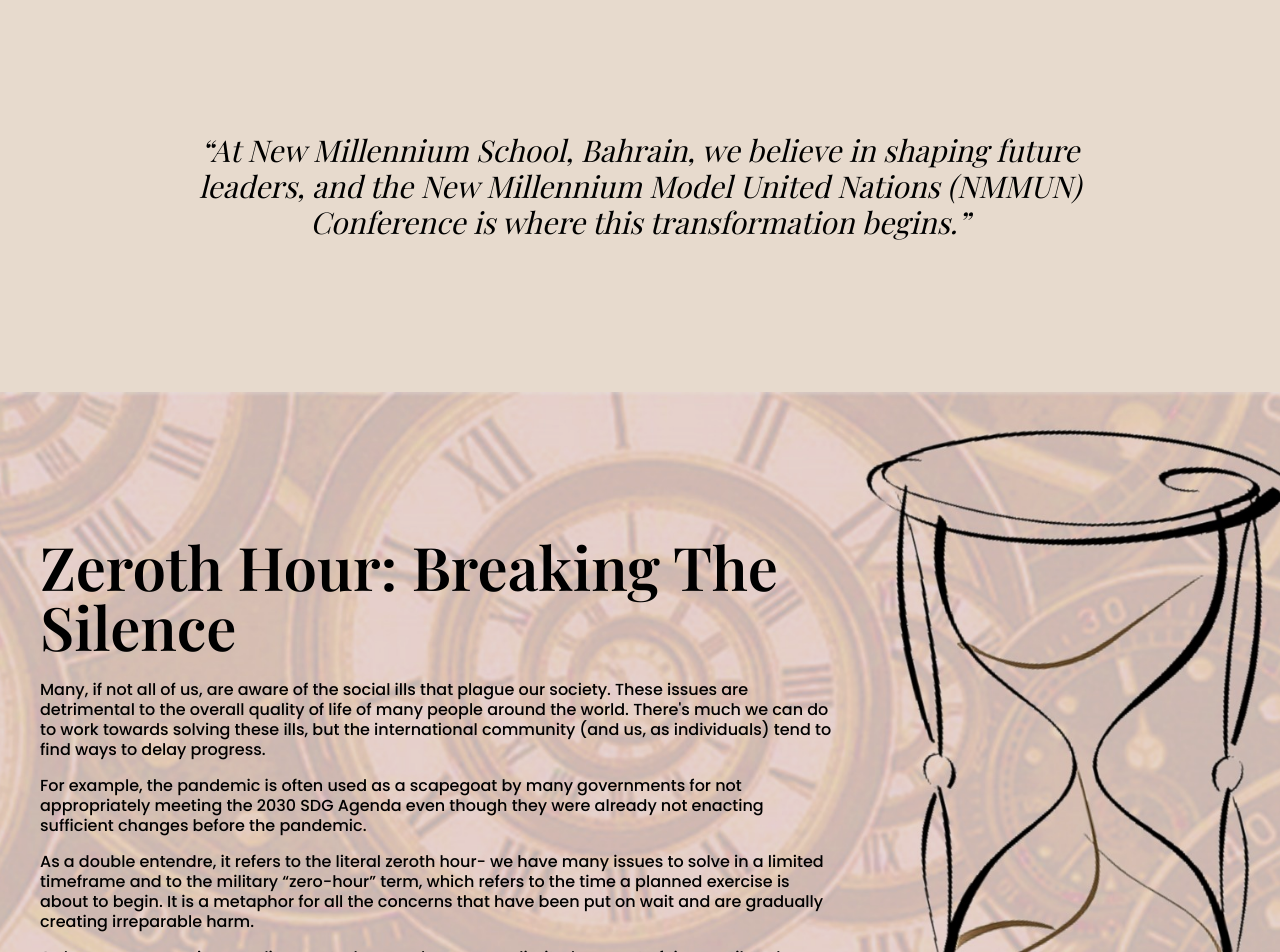
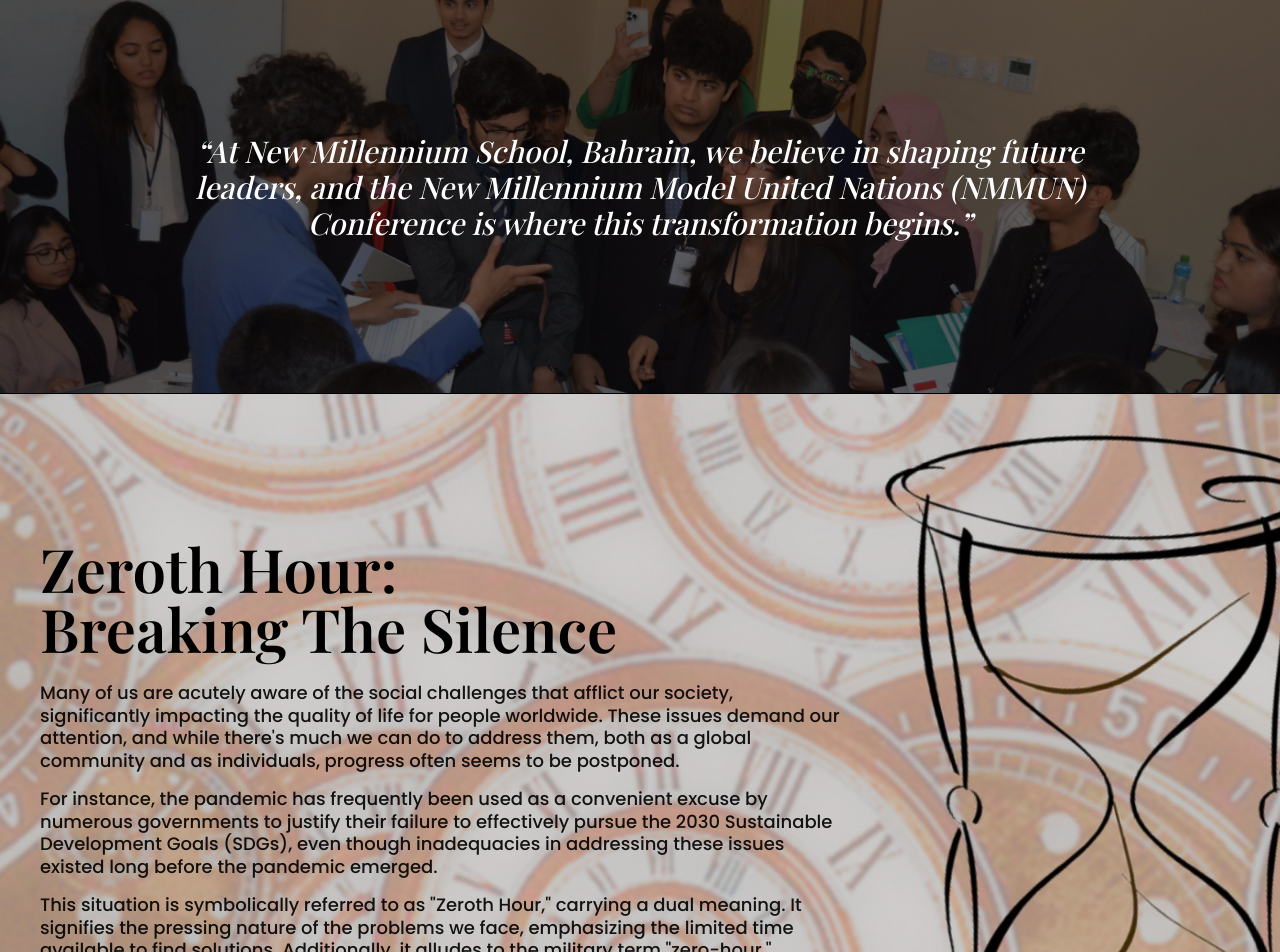
Before and after one commit to yuvi0110/nmmun, a Next.js app: page / in a window 1280 px wide. Shown: the part 820-1772 px from the top of the page. Built offline with nearby package versions, Linux system fonts and the light colour scheme; a web font is replaced by a local one.

Commit message:
k fuk in

```diff
--- a/components/content/details.tsx
+++ b/components/content/details.tsx
@@ -17,7 +17,7 @@
 }) => {
 	return (
 		<motion.p
-			className={`text-base opacity-75 leading-tight mt-4 ${className}`}
+			className={`text-lg leading-tight mt-4 font-medium ${className}`}
 			variants={inViewVariants}
 			initial={reverse ? "fromLeft" : "fromRight"}
 			whileInView={inViewVariants.visible(opacity || 1)}
--- a/components/content/faq.tsx
+++ b/components/content/faq.tsx
@@ -40,11 +40,9 @@
 				</AccordionItemPanel> */}
 			{/* </AccordionItem> */}
 			<div className="space-y-4 mb-4">
-				<details
-					className="group [&_summary::-webkit-details-marker]:hidden"
-				>
-					<summary className="flex cursor-pointer items-center justify-between gap-1.5 p-4 text-black border-b border-gray-400">
-						<h2 className="font-semibold">{title}</h2>
+				<details className="group [&_summary::-webkit-details-marker]:hidden">
+					<summary className="flex cursor-pointer items-center justify-between gap-2 p-4 text-black border-b-2 border-[#a6baad]">
+						<h2 className="font-semibold text-lg">{title}</h2>
 
 						<svg
 							className="h-5 w-5 shrink-0 transition duration-300 group-open:-rotate-180"
@@ -62,7 +60,9 @@
 						</svg>
 					</summary>
 
-					<p className="mt-4 px-4 leading-relaxed text-gray-700">{info}</p>
+					<p className="mt-4 px-4 leading-relaxed text-black opacity-80 text-lg">
+						{info}
+					</p>
 				</details>
 			</div>
 		</motion.div>
--- a/components/content/masonry.tsx
+++ b/components/content/masonry.tsx
@@ -18,7 +18,7 @@
 }) => {
 	return (
 		<div className="w-full mt-6">
-			<Heading className="mb-8" delay={1.6} reverse>
+			<Heading className="mb-8" reverse>
 				{title}
 			</Heading>
 
--- a/components/content/quote.tsx
+++ b/components/content/quote.tsx
@@ -17,7 +17,7 @@
 		<div className="flex items-start gap-4 w-full md:w-4/5 mx-auto">
 			{/* <span className="text-7xl md:text-9xl font-bold font-display">‟</span> */}
 			<motion.q
-				className="text-xl md:text-3xl leading-tight py-2 font-display text-center italic"
+				className="text-xl md:text-3xl leading-tight py-2 font-display text-center italic font-medium"
 				variants={inViewVariants}
 				initial={reverse ? "fromLeft" : "fromRight"}
 				whileInView="visible"
--- a/components/navigation/footer.tsx
+++ b/components/navigation/footer.tsx
@@ -8,7 +8,7 @@
 
 function Footer({ className }: { className?: string }) {
 	return (
-		<footer className={`bg-gray-950 py-12 md:py-18 w-full p-h ${className}`}>
+		<footer className={`bg-[#160900] py-12 md:py-18 w-full p-h ${className}`}>
 			<div className="w-full max-w-screen-xl mx-auto">
 				<div className="sm:flex sm:items-center sm:justify-between">
 					<Link href="/" className="flex items-center mb-4 sm:mb-0">
--- a/layouts/details-only.tsx
+++ b/layouts/details-only.tsx
@@ -29,7 +29,7 @@
 					whiteText ? "text-white" : "text-black"
 				} ${className} relative p-h w-full flex justify-center ${
 					bgImg && "bg-black"
-				} overflow-hidden`}
+				} overflow-hidden snap-center`}
 			>
 				{bgImg? (
 					<>
--- a/layouts/faq-container.tsx
+++ b/layouts/faq-container.tsx
@@ -3,7 +3,7 @@
 
 function FAQsContainer({ children }: { children: React.ReactNode }) {
 	return (
-		<Accordion allowZeroExpanded className="flex flex-col mt-6">
+		<Accordion allowZeroExpanded className="flex flex-col mt-6 gap-y-2">
 			{children}
 		</Accordion>
 	);
--- a/layouts/timeline-container.tsx
+++ b/layouts/timeline-container.tsx
@@ -13,7 +13,7 @@
 						variants={inViewVariants}
 						initial="fromDown"
 						whileInView="visible"
-						transition={{ duration: 0.4, delay: 1.6 }}
+						transition={{ duration: 0.4 }}
 						viewport={{ once: true }}
 					>
 						<div className="absolute w-4 h-4 bg-color-3 rounded-full -left-2 border border-white"></div>
--- a/layouts/timeline.tsx
+++ b/layouts/timeline.tsx
@@ -16,7 +16,7 @@
 				variants={inViewVariants}
 				initial="fromDown"
 				whileInView="visible"
-				transition={{ duration: 0.4, delay: 1.6 }}
+				transition={{ duration: 0.4 }}
 				viewport={{ once: true, amount: 0.25 }}
 			>
 				<div className="absolute w-4 h-4 bg-color-3 rounded-full mt-1 -left-2 border border-white"></div>
--- a/pages/index.tsx
+++ b/pages/index.tsx
@@ -52,54 +52,55 @@
 			{/* CONTENT */}
 			{/* QUOTE */}
 			<DetailsOnly
-				className="py-36 bg-[#e7dacd]"
-				// whiteText
-				// bgImg="/hero-home-1.jpg"
-				// bgImgAlt=""
-				// bgOpacity={0.4}
+				className="py-36 border-t border-b border-black"
+				whiteText
+				bgImg="/hero-home-1.jpg"
+				bgImgAlt=""
+				bgOpacity={0.4}
 			>
-				<Quote>
-					At New Millennium School, Bahrain, we believe in shaping future
-					leaders, and the New Millennium Model United Nations (NMMUN)
-					Conference is where this transformation begins.
-				</Quote>
+				<div className="w-full h-full flex justify-center items-center">
+					<Quote>
+						At New Millennium School, Bahrain, we believe in shaping future
+						leaders, and the New Millennium Model United Nations (NMMUN)
+						Conference is where this transformation begins.
+					</Quote>
+				</div>
 			</DetailsOnly>
 
 			<DetailsOnly
 				className="pb-36 pt-36"
-				bgImg="/theme-bg-5.jpeg"
-				bgOpacity={0.9}
-				// whiteText
+				bgImg="/theme-bg-7.jpeg"
+				bgOpacity={1}
 				bgImgTransition
 			>
 				{/* <DetailsOnly className="pb-36 pt-36 bg-[#a07a65]" whiteText> */}
 				<div className="w-full md:w-2/3">
-					<Heading className="mb-6">Zeroth Hour: Breaking the Silence</Heading>
-					<Details className="font-medium">
-						Many, if not all of us, are aware of the social ills that plague our
-						society. These issues are detrimental to the overall quality of life
-						of many people around the world. There's much we can do to work
-						towards solving these ills, but the international community (and us,
-						as individuals) tend to find ways to delay progress.
+					<Heading className="mb-6 xl:w-3/4">Zeroth Hour: Breaking the Silence</Heading>
+					<Details opacity={0.9}>
+						Many of us are acutely aware of the social challenges that afflict
+						our society, significantly impacting the quality of life for people
+						worldwide. These issues demand our attention, and while there's much
+						we can do to address them, both as a global community and as
+						individuals, progress often seems to be postponed.
 					</Details>
-					<Details className="font-medium">
-						For example, the pandemic is often used as a scapegoat by many
-						governments for not appropriately meeting the 2030 SDG Agenda even
-						though they were already not enacting sufficient changes before the
-						pandemic.
+					<Details opacity={0.9}>
+						For instance, the pandemic has frequently been used as a convenient
+						excuse by numerous governments to justify their failure to
+						effectively pursue the 2030 Sustainable Development Goals (SDGs),
+						even though inadequacies in addressing these issues existed long
+						before the pandemic emerged.
 					</Details>
-					<Details className="font-medium">
-						As a double entendre, it refers to the literal zeroth hour- we have
-						many issues to solve in a limited timeframe and to the military
-						“zero-hour” term, which refers to the time a planned exercise is
-						about to begin. It is a metaphor for all the concerns that have been
-						put on wait and are gradually creating irreparable harm.
-					</Details>
-					<Details className="font-medium">
-						As humans, we are in a predicament where we have a very limited
-						amount of time until such difficulties outweigh our ability to
-						address them. Therefore, we must take the initiative to break this
-						silence as we approach the zeroth hour.
+					<Details opacity={0.9}>
+						This situation is symbolically referred to as "Zeroth Hour,"
+						carrying a dual meaning. It signifies the pressing nature of the
+						problems we face, emphasizing the limited time available to find
+						solutions. Additionally, it alludes to the military term
+						"zero-hour," denoting the moment when a planned operation commences.
+						This metaphor underscores that delaying action on these critical
+						concerns only compounds the irreversible damage they cause. We, as
+						humans, find ourselves in a precarious position where time is
+						running out, and it's imperative that we break this cycle of
+						inaction as we approach our own "zeroth hour."
 					</Details>
 				</div>
 			</DetailsOnly>
@@ -112,7 +113,7 @@
 				w="w-full"
 				h="h-full"
 			>
-				<Heading reverse className="">
+				<Heading reverse className="mb-8">
 					Discover Diplomacy Embrace Change
 				</Heading>
 				<Details reverse opacity={0.8}>
```
Also changed, not shown: public/theme-bg-7.jpeg (added).
